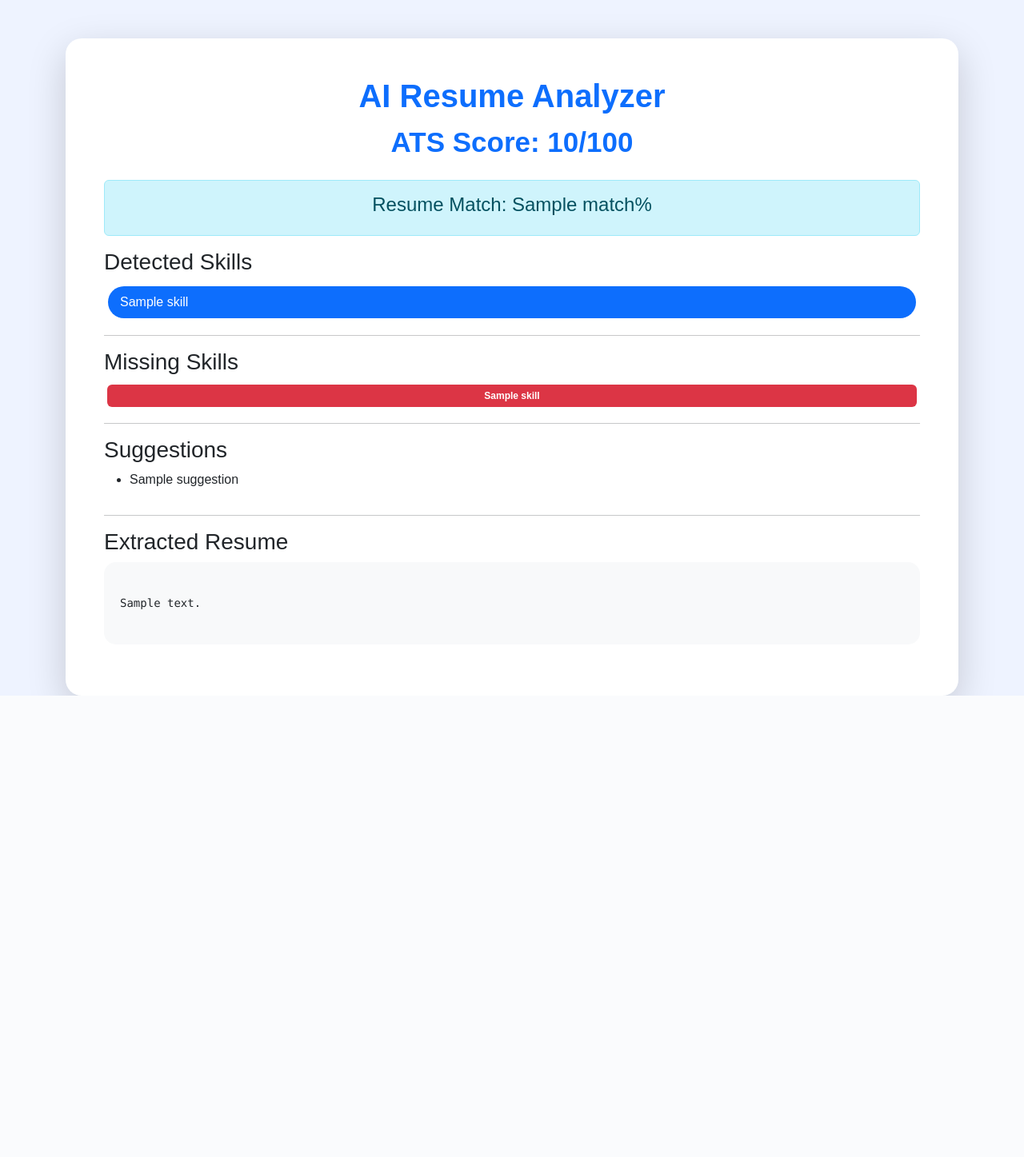
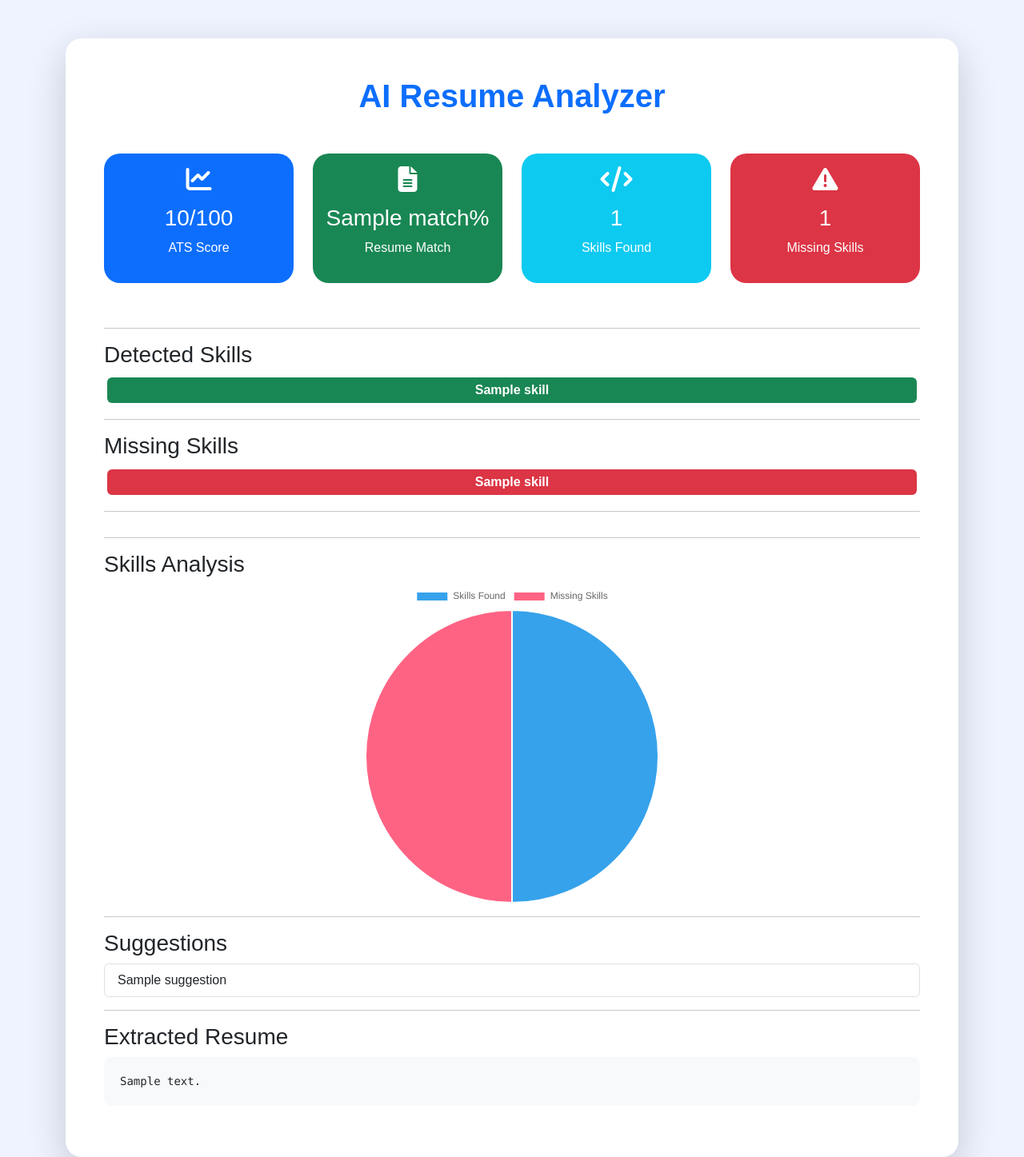
Before and after one commit to yenumulaarunkumar/AI-Resume-Analyzer, a Flask app: template templates/result.html in a window 1280 px wide. Shown: the whole page at 80% size. Before the commit the page ends 870 px from the top, so only its background shows below. Run offline with Flask 3, Linux system fonts and the light colour scheme; the template is opened without the code that fills it: most values are stand-ins (such as "Sample title", 1, 10 or a date in 2020).

Commit message:
Added professional ATS dashboard

```diff
--- a/static/style.css
+++ b/static/style.css
@@ -35,3 +35,22 @@ pre{
     border-radius:15px;
     white-space:pre-wrap;
 }
+.card{
+    transition:0.3s ease;
+}
+
+.card:hover{
+    transform:translateY(-6px);
+    box-shadow:0 10px 20px rgba(0,0,0,0.2);
+}
+
+pre{
+    white-space:pre-wrap;
+    background:#f8f9fa;
+    border-radius:10px;
+    padding:20px;
+}
+
+.badge{
+    font-size:14px;
+}
--- a/templates/result.html
+++ b/templates/result.html
@@ -1,14 +1,15 @@
 <!DOCTYPE html>
 <html>
 <head>
-
     <title>AI Resume Analyzer</title>
 
     <link href="https://cdn.jsdelivr.net/npm/bootstrap@5.3.3/dist/css/bootstrap.min.css" rel="stylesheet">
 
     <link rel="stylesheet"
+          href="https://cdnjs.cloudflare.com/ajax/libs/font-awesome/6.5.2/css/all.min.css">
+
+    <link rel="stylesheet"
           href="{{ url_for('static', filename='style.css') }}">
-
 </head>
 
 <body>
@@ -17,30 +18,61 @@ href="{{ url_for('static', filename='style.css') }}">
 
     <div class="card shadow-lg p-5">
 
-<h1 class="text-center text-primary">
+        <h1 class="text-center text-primary mb-5">
             AI Resume Analyzer
         </h1>
 
-<div class="score">
+        <!-- Dashboard Cards -->
+        <div class="row text-center mb-4">
 
-ATS Score: {{ score }}/100
+            <div class="col-md-3 mb-3">
+                <div class="card bg-primary text-white h-100">
+                    <div class="card-body">
+                        <i class="fa-solid fa-chart-line fa-2x mb-3"></i>
+                        <h3>{{ score }}/100</h3>
+                        <p>ATS Score</p>
+                    </div>
+                </div>
+            </div>
+
+            <div class="col-md-3 mb-3">
+                <div class="card bg-success text-white h-100">
+                    <div class="card-body">
+                        <i class="fa-solid fa-file-lines fa-2x mb-3"></i>
+                        <h3>{{ match }}%</h3>
+                        <p>Resume Match</p>
+                    </div>
+                </div>
+            </div>
+
+            <div class="col-md-3 mb-3">
+                <div class="card bg-info text-white h-100">
+                    <div class="card-body">
+                        <i class="fa-solid fa-code fa-2x mb-3"></i>
+                        <h3>{{ skills|length }}</h3>
+                        <p>Skills Found</p>
+                    </div>
+                </div>
+            </div>
+
+            <div class="col-md-3 mb-3">
+                <div class="card bg-danger text-white h-100">
+                    <div class="card-body">
+                        <i class="fa-solid fa-triangle-exclamation fa-2x mb-3"></i>
+                        <h3>{{ missing|length }}</h3>
+                        <p>Missing Skills</p>
+                    </div>
+                </div>
+            </div>
 
         </div>
 
-<div class="alert alert-info text-center">
-
-<h4>
-
-Resume Match: {{ match }}%
-
-</h4>
-
-</div>
+        <hr>
 
         <h3>Detected Skills</h3>
 
         {% for skill in skills %}
-<span class="skill">
+            <span class="badge bg-success p-2 m-1 fs-6">
                 {{ skill }}
             </span>
         {% endfor %}
@@ -50,50 +82,62 @@ Resume Match: {{ match }}%
         <h3>Missing Skills</h3>
 
         {% if missing %}
-
             {% for skill in missing %}
-
-<span class="badge bg-danger p-2 m-1">
-
+                <span class="badge bg-danger p-2 m-1 fs-6">
                     {{ skill }}
-
                 </span>
-
             {% endfor %}
-
         {% else %}
-
-<p>No missing skills 🎉</p>
-
+            <p class="text-success">🎉 No missing skills found.</p>
         {% endif %}
 
         <hr>
+<hr>
 
+<h3>Skills Analysis</h3>
+
+<div style="width:400px; margin:auto;">
+    <canvas id="skillsChart"></canvas>
+</div>
+
+<hr>
         <h3>Suggestions</h3>
 
-<ul>
-
+        {% if suggestions %}
+            <ul class="list-group">
                 {% for suggestion in suggestions %}
-
-<li>{{ suggestion }}</li>
-
+                    <li class="list-group-item">
+                        {{ suggestion }}
+                    </li>
                 {% endfor %}
-
             </ul>
+        {% else %}
+            <p class="text-success">Your resume already covers the required skills.</p>
+        {% endif %}
 
         <hr>
 
         <h3>Extracted Resume</h3>
 
-<pre>
-
-{{ text }}
-
-</pre>
+        <pre>{{ text }}</pre>
 
     </div>
 
 </div>
+<script src="https://cdn.jsdelivr.net/npm/chart.js"></script>
 
+<script>
+const ctx = document.getElementById('skillsChart');
+
+new Chart(ctx, {
+    type: 'pie',
+    data: {
+        labels: ['Skills Found', 'Missing Skills'],
+        datasets: [{
+            data: [{{ skills|length }}, {{ missing|length }}]
+        }]
+    }
+});
+</script>
 </body>
 </html>
```
Lines whose indentation alone changed are shown as unchanged.
